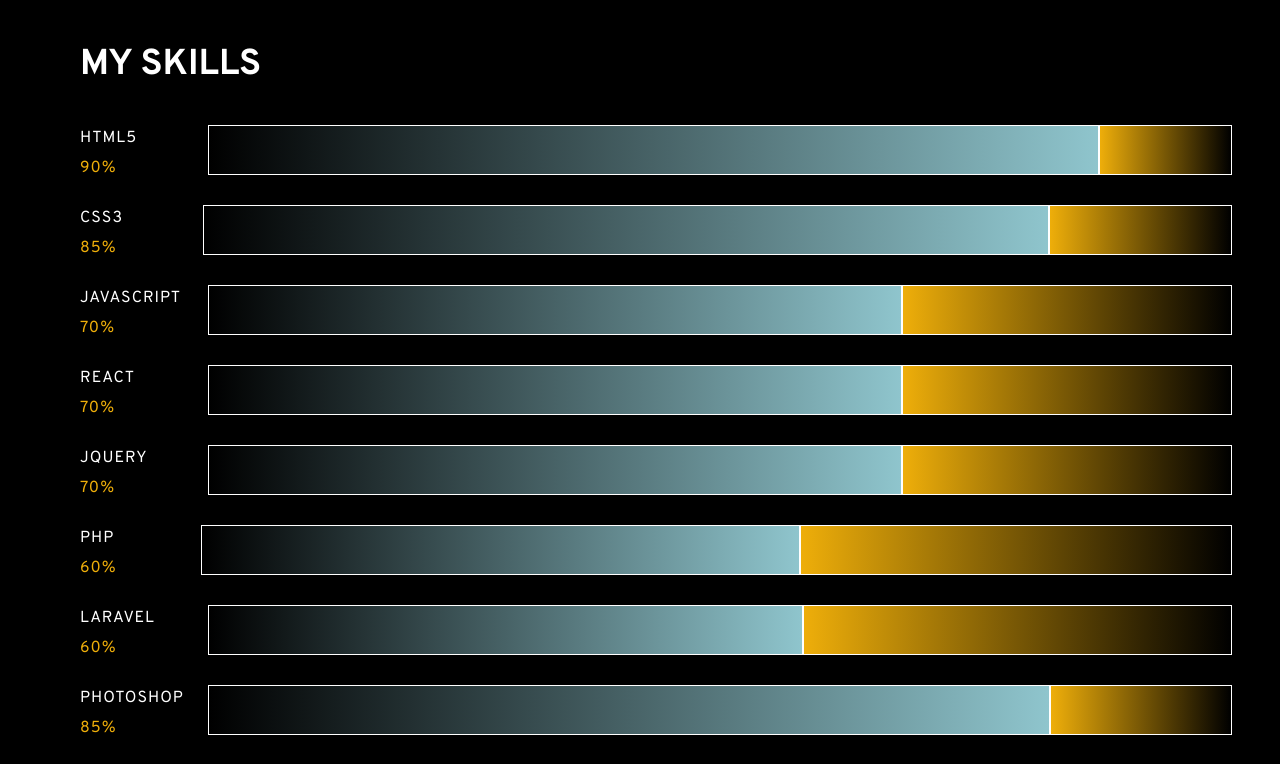
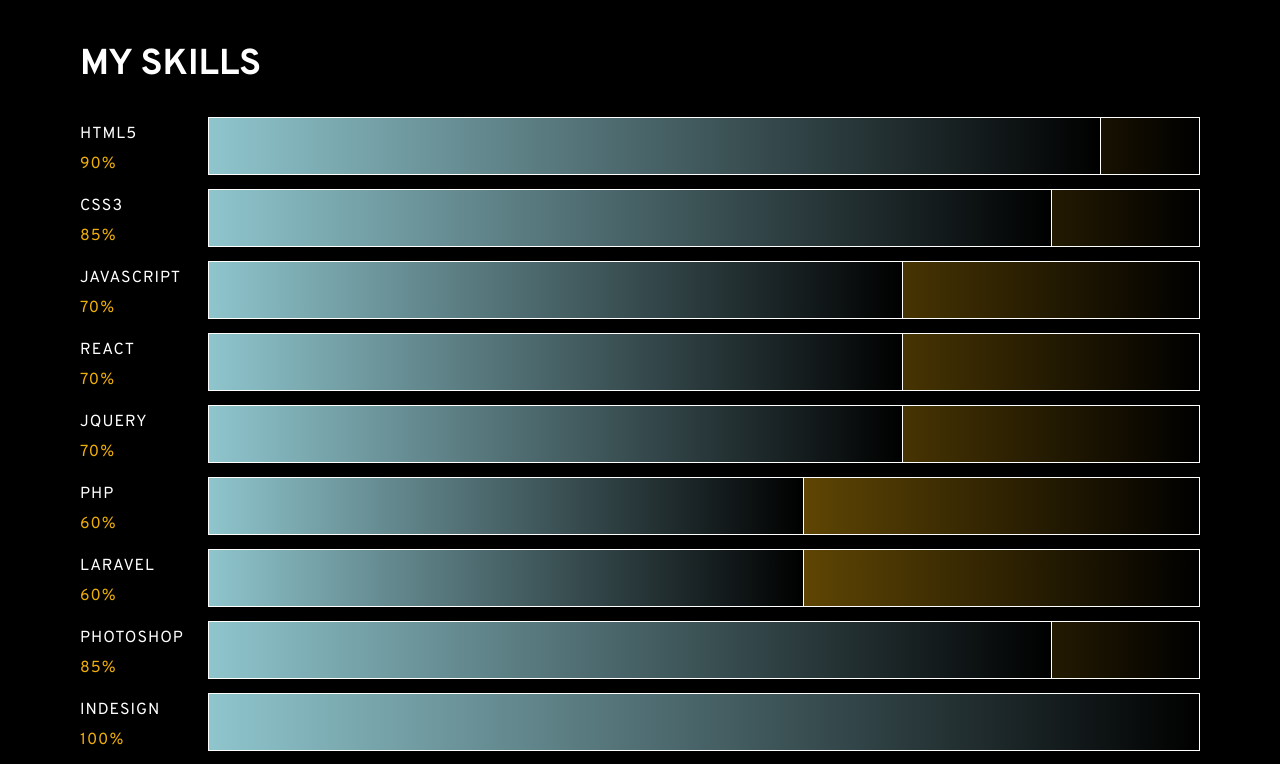
Before and after one commit to BradenLinick/Portfolio1, a website: page src/assets/index.html in a window 1280 px wide. Shown: the part 1470-2234 px from the top of the page. Drawn offline with nearby package versions, Linux system fonts and the light colour scheme; files that its build step writes are made by us from their sources.

Commit message:
Skill bar looking better but colors on yellow side are too dark.

```diff
--- a/src/assets/index.html
+++ b/src/assets/index.html
@@ -81,77 +81,88 @@
 
     <div class="skills">
       <h2>MY SKILLS</h2>
+
       <div class="skillbox">
         <div class="skillinfo">
           <p class="label">HTML5</p>
           <p class="numbers">90%</p>
         </div>
-        <div class="chartNinety" class="box"></div>
-        <div class="chartlevelNinety" class="box"></div>
+        <div class="chartlevel box">
+          <div class="chart box" style="width: 90%"></div>
+        </div>
       </div>
+
       <div class="skillbox">
         <div class="skillinfo">
           <p class="label">CSS3</p>
           <p class="numbers">85%</p>
         </div>
-        <div class="chartEighty" class="box"></div>
-        <div class="chartlevelEighty" class="box"></div>
+        <div class="chartlevel box">
+          <div class="chart box" style="width: 85%"></div>
+        </div>
       </div>
       <div class="skillbox">
         <div class="skillinfo">
           <p class="label">JavaScript</p>
           <p class="numbers">70%</p>
         </div>
-        <div class="chartSeventy" class="box"></div>
-        <div class="chartlevelSeventy" class="box"></div>
+        <div class="chartlevel box">
+          <div class="chart box" style="width: 70%"></div>
+        </div>
       </div>
       <div class="skillbox">
         <div class="skillinfo">
           <p class="label">React</p>
           <p class="numbers">70%</p>
         </div>
-        <div class="chartSeventy" class="box"></div>
-        <div class="chartlevelSeventy" class="box"></div>
+        <div class="chartlevel box">
+          <div class="chart box" style="width: 70%"></div>
+        </div>
       </div>
       <div class="skillbox">
         <div class="skillinfo">
           <p class="label">JQuery</p>
           <p class="numbers">70%</p>
         </div>
-        <div class="chartSeventy" class="box"></div>
-        <div class="chartlevelSeventy" class="box"></div>
+        <div class="chartlevel box">
+          <div class="chart box" style="width: 70%"></div>
+        </div>
       </div>
       <div class="skillbox">
         <div class="skillinfo">
           <p class="label">PHP</p>
           <p class="numbers">60%</p>
         </div>
-        <div class="chartSixty" class="box"></div>
-        <div class="chartlevelSixty" class="box"></div>
+        <div class="chartlevel box">
+          <div class="chart box" style="width: 60%"></div>
+        </div>
       </div>
       <div class="skillbox">
         <div class="skillinfo">
           <p class="label">Laravel</p>
           <p class="numbers">60%</p>
         </div>
-        <div class="chartSixty" class="box"></div>
-        <div class="chartlevelSixty" class="box"></div>
+        <div class="chartlevel box">
+          <div class="chart box" style="width: 60%"></div>
+        </div>
       </div>
       <div class="skillbox">
         <div class="skillinfo">
           <p class="label">Photoshop</p>
           <p class="numbers">85%</p>
         </div>
-        <div class="chartEighty" class="box"></div>
-        <div class="chartlevelEighty" class="box"></div>
+        <div class="chartlevel box">
+          <div class="chart box" style="width: 85%"></div>
+        </div>
       </div>
       <div class="skillbox">
         <div class="skillinfo">
           <p class="label">Indesign</p>
           <p class="numbers">100%</p>
         </div>
-        <div class="chartHundred" class="box"></div>
-        <div class="chartlevelHundred" class="box"></div>
+        <div class="chartlevel box">
+          <div class="chart box" style="width: 100%"></div>
+        </div>
       </div>
     </div>
 
--- a/src/scss/style.scss
+++ b/src/scss/style.scss
@@ -158,10 +158,9 @@
 
 .skillbox {
   box-sizing: border-box;
-  width: 100%;
   display: flex;
   padding: 1rem;
-  height: 4rem;
+  height: 3.5rem;
   align-items: center;
   margin: 1rem;
 }
@@ -170,80 +169,18 @@
   min-width: 10%;
 }
 
-.chartNinety {
-  background-image: linear-gradient(to right, black, #8fc5cd);
-  border: 1px solid white;
-  width: 90%;
-  height: 3rem;
+.chart {
+  background-image: linear-gradient(to right, #8fc5cd, black);
+  height: 3.5rem;
+  border-right: 1px solid white;
 }
 
-.chartlevelNinety {
+.chartlevel {
   background-image: linear-gradient(to right, #eeae0a, black);
-  width: 10%;
-  padding: 1rem;
+  flex: 1;
   border: 1px solid white;
-  height: 1rem;
-}
-
-.chartEighty {
-  background-image: linear-gradient(to right, black, #8fc5cd);
-  border: 1px solid white;
-  width: 85%;
-  height: 3rem;
-}
-
-.chartlevelEighty {
-  background-image: linear-gradient(to right, #eeae0a, black);
-  width: 15%;
-  padding: 1rem;
-  border: 1px solid white;
-  height: 1rem;
-}
-
-.chartSeventy {
-  background-image: linear-gradient(to right, black, #8fc5cd);
-  border: 1px solid white;
-  width: 70%;
-  height: 3rem;
-}
-
-.chartlevelSeventy {
-  background-image: linear-gradient(to right, #eeae0a, black);
-  width: 30%;
-  padding: 1rem;
-  border: 1px solid white;
-  height: 1rem;
-}
-
-.chartSixty {
-  background-image: linear-gradient(to right, black, #8fc5cd);
-  border: 1px solid white;
-  width: 60%;
-  height: 3rem;
-}
-
-.chartlevelSixty {
-  background-image: linear-gradient(to right, #eeae0a, black);
-  width: 40%;
-  padding: 1rem;
-  border: 1px solid white;
-  height: 1rem;
-}
-
-.chartHundred {
-  background-image: linear-gradient(to right, black, #8fc5cd);
-  border: 1px solid white;
-  width: 100%;
-  height: 3rem;
-}
-
-.chartlevelHundred {
-  background-image: linear-gradient(to right, #eeae0a, black);
-  width: 0;
-  padding: 1rem;
-  border: 1px solid white;
-  height: 1rem;
-  display: none;
+  height: 3.5rem;
+  line-height: 3.5rem;
 }
 
 .skillinfo {
```
